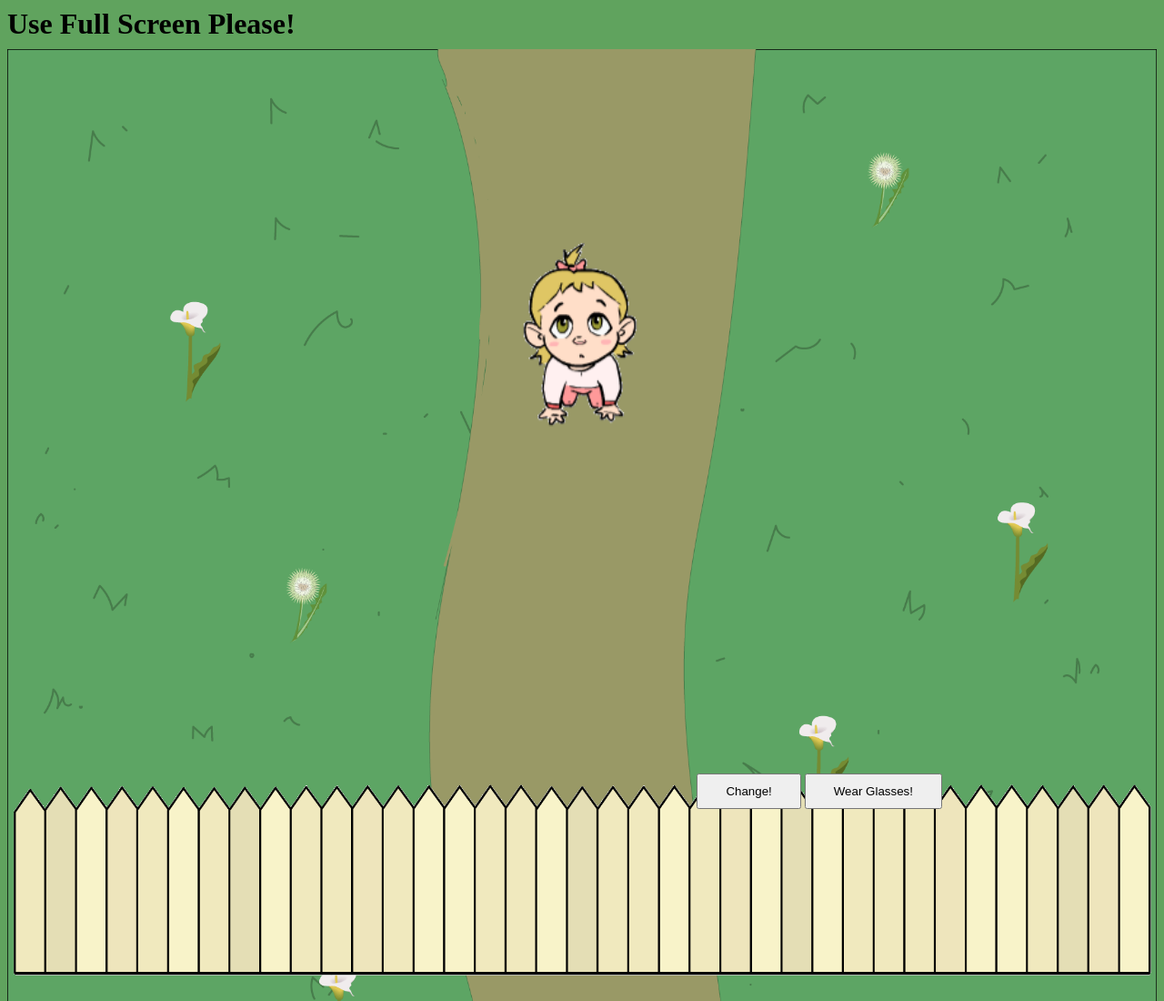
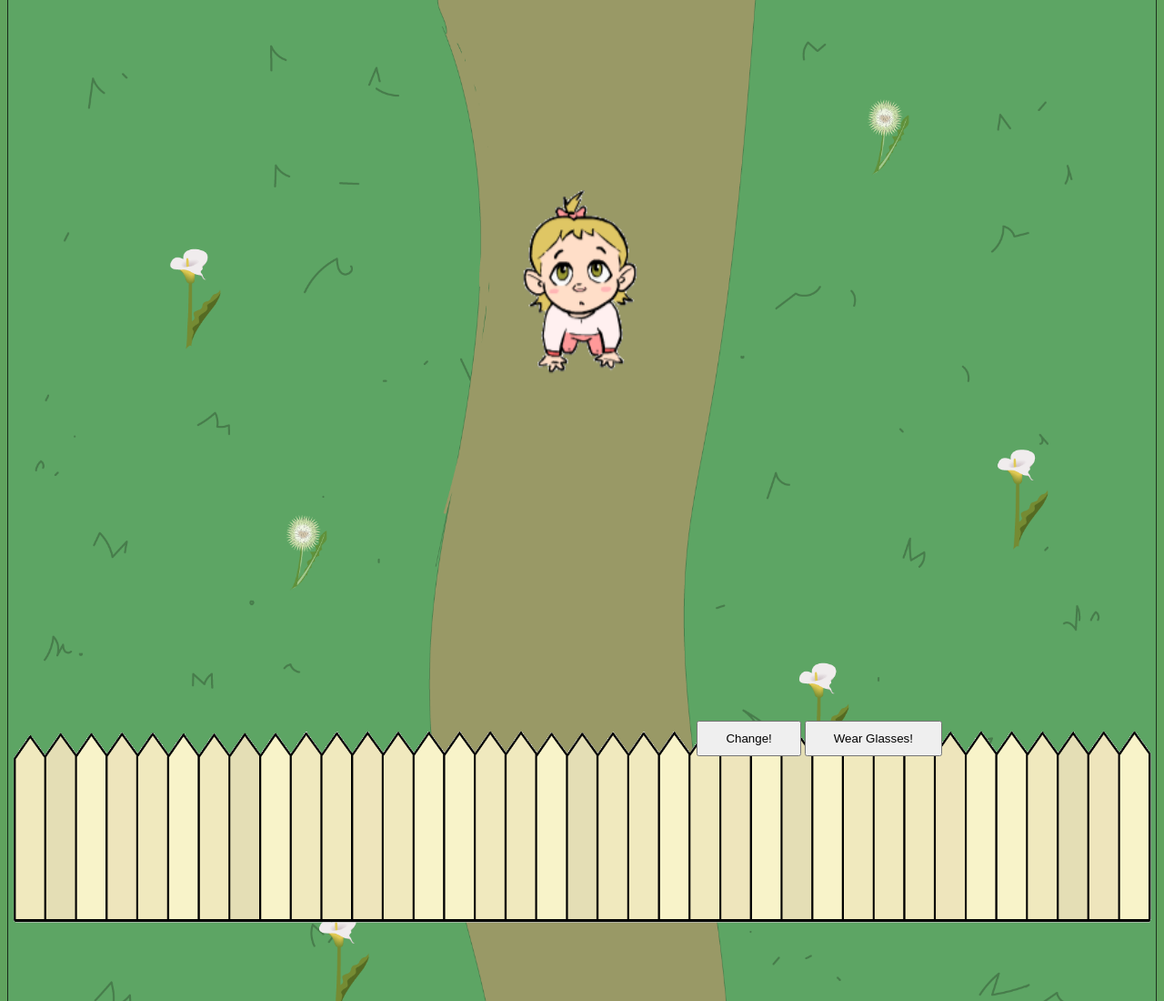
Before and after one commit to JessAdele/JessAdele.github.io, a plain HTML site: page index.html in a window 1280 px wide. Shown: the top 1100 px of the page at 91% size. Drawn offline with Linux system fonts and the light colour scheme.

Commit message:
Update index.html

```diff
--- a/index.html
+++ b/index.html
@@ -9,7 +9,6 @@
 
     <body>
 
-        <h1>Use Full Screen Please!</h1>
 
             <!-- Character -->
 
```
